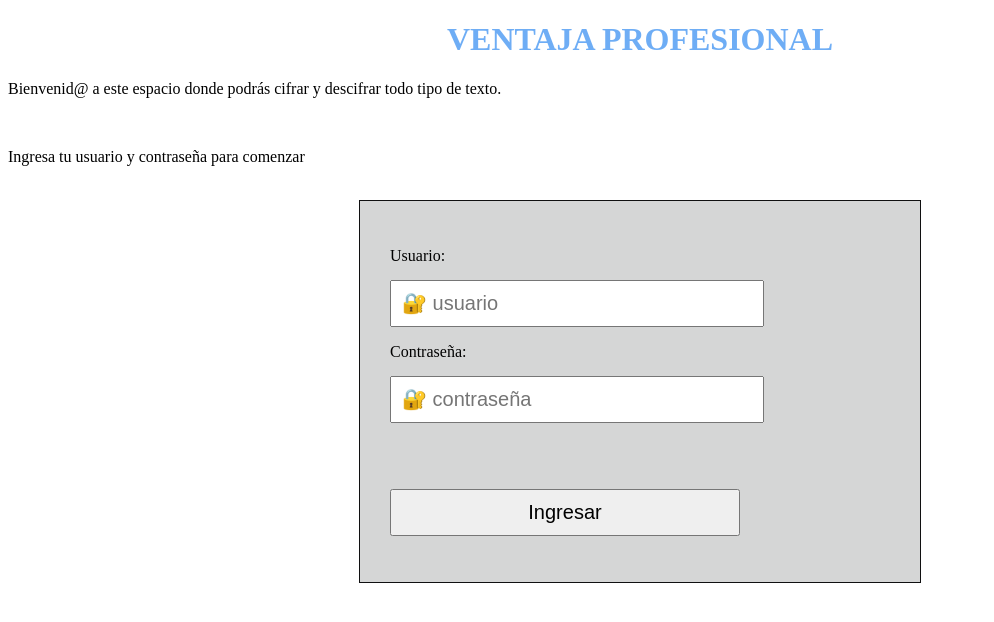
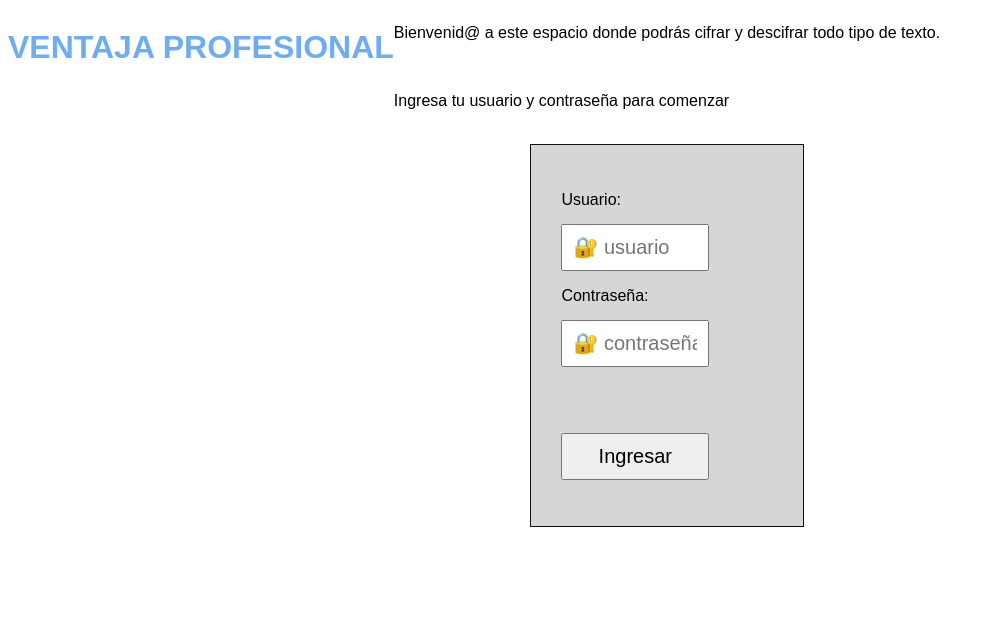
Before and after one commit to Laboratoria/LIM010-Cipher, a website with bundled scripts: page src/index.html in a window 1280 px wide. Shown: the whole page, without its empty margins (0-994 px from the left). Built offline with nearby package versions, Linux system fonts and the light colour scheme.

Commit message:
Update style.css

```diff
--- a/src/style.css
+++ b/src/style.css
@@ -5,6 +5,19 @@ h1{
 }
 h2{
     color:blueviolet
+}
+
+* {
+  marging: 0;
+  padding: 0;
+  font-family: sans-serif;
+  box-sizing: border-box;
+}
+
+body{
+  background: color;
+  display:flex;
+  min-height: 100hv;
 }
 
 form {
@@ -15,6 +28,7 @@ form {
     padding: 30px;
     border: 1px solid rgb(16, 16, 17)
 }
+
 input{
     display: block;
     padding: 10px;
@@ -22,9 +36,11 @@ input{
     margin: 15px 0;
     font-size: 20px;
 }
+
 input [type="submit"]:hover {
     opacity: 1;
 }
+
 input[type="submit"]:active {
     transform: scale(0,95);
 }
```
